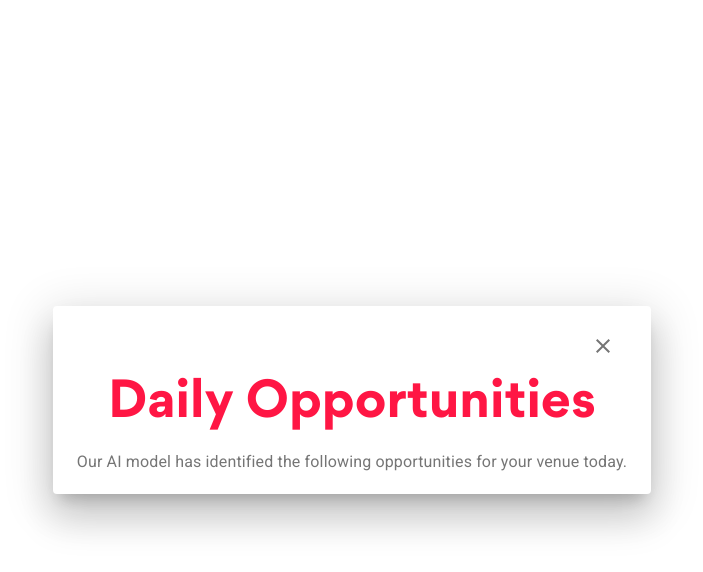
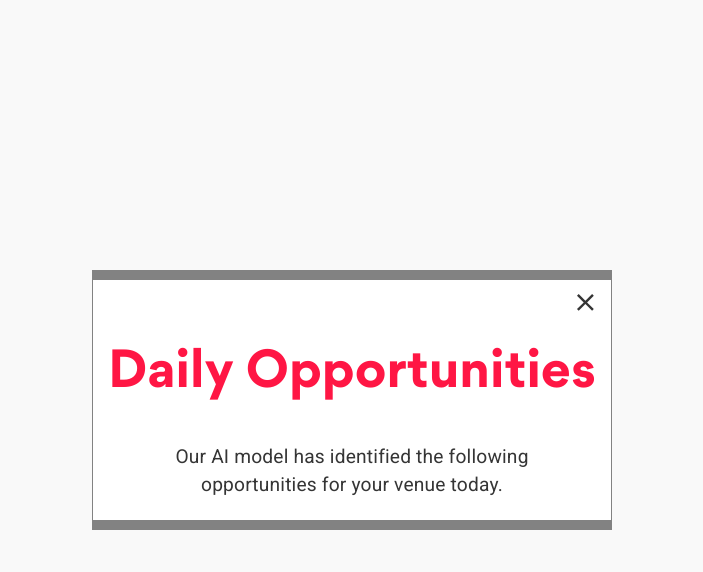
Before and after one commit to kieranongh/ec-discount-demo, a React (Create React App) app: page / in a window 1280 px wide. Both pictures are taken after a click on the button "SET DAILY OPPORTUNITIES". Shown: the top 572 px of the page, without its empty margins (288-991 px from the left). Built offline with nearby package versions, Linux system fonts and the light colour scheme.

Commit message:
Match styling for popup, title & desc

```diff
--- a/src/components/discountPopup/index.jsx
+++ b/src/components/discountPopup/index.jsx
@@ -13,7 +13,16 @@ import './styles.scss'
 const DiscountPopup = (props) => {
   const { open, handleClose } = props
   return (
-    <Dialog className="discount-popup" open={open} onClose={handleClose}>
+    <Dialog
+      className="discount-popup"
+      open={open}
+      onClose={handleClose}
+      PaperProps={{
+        variant: 'outlined',
+        elevation: 0,
+        square: true
+      }}
+    >
       <DialogTitle className="discount-popup__title" disableTypography>
         <IconButton className="discount-popup__close-button" onClick={handleClose} aria-label="close">
           <CloseIcon />
@@ -23,7 +32,7 @@ const DiscountPopup = (props) => {
         </Typography>
       </DialogTitle>
       <DialogContent>
-        <DialogContentText>
+        <DialogContentText className="discount-popup__description-text">
           Our AI model has identified the following opportunities for your venue today.
         </DialogContentText>
       </DialogContent>
--- a/src/components/discountPopup/styles.scss
+++ b/src/components/discountPopup/styles.scss
@@ -1,16 +1,39 @@
+@import "../../config/palette.scss";
+
 .discount-popup .MuiBackdrop-root {
-  background-color: white;
+  background-color: $white;
 }
 
-.discount-popup__title {
+.discount-popup .MuiPaper-root {
+  border: $grey solid 1px;
+  border-top-width: 10px;
+  border-bottom-width: 10px;
+  max-width: 520px;
+}
+
+.discount-popup .discount-popup__title {
   display: flex;
   flex-direction: column;
+  padding: 0 14px 24px;
 }
 
-.discount-popup__title-text {
+.discount-popup .discount-popup__title-text {
   align-self: center;
+  padding: 15px 0;
 }
 
-.discount-popup__close-button {
+.discount-popup .discount-popup__close-button {
   align-self: flex-end;
+  color: $black;
+  padding: 8px;
+  margin-right: -11px;
+  svg {
+    font-size: 1.8rem;
+  }
 }
+
+.discount-popup .discount-popup__description-text {
+  color: $black;
+  font-size: 1.2rem;
+  text-align: center;
+}
```
